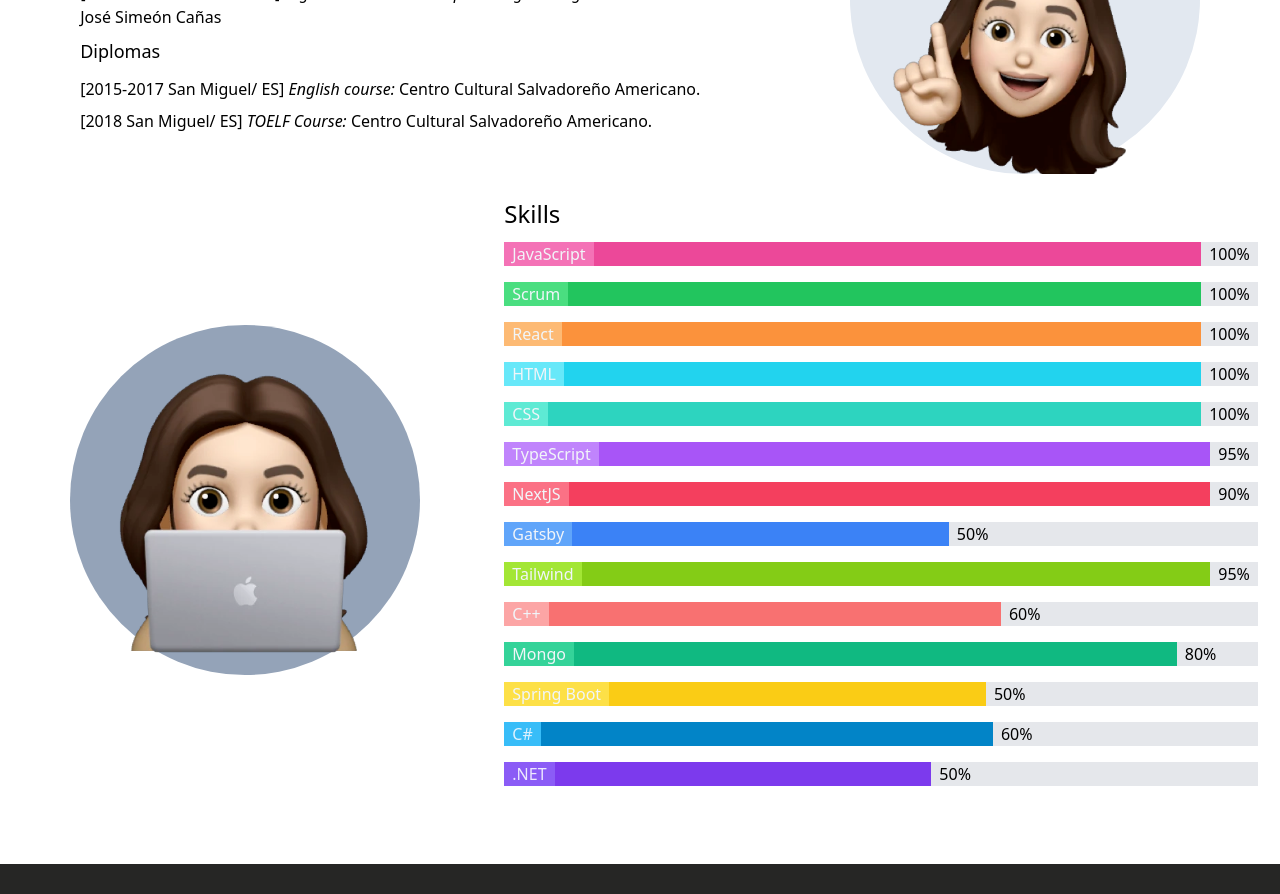
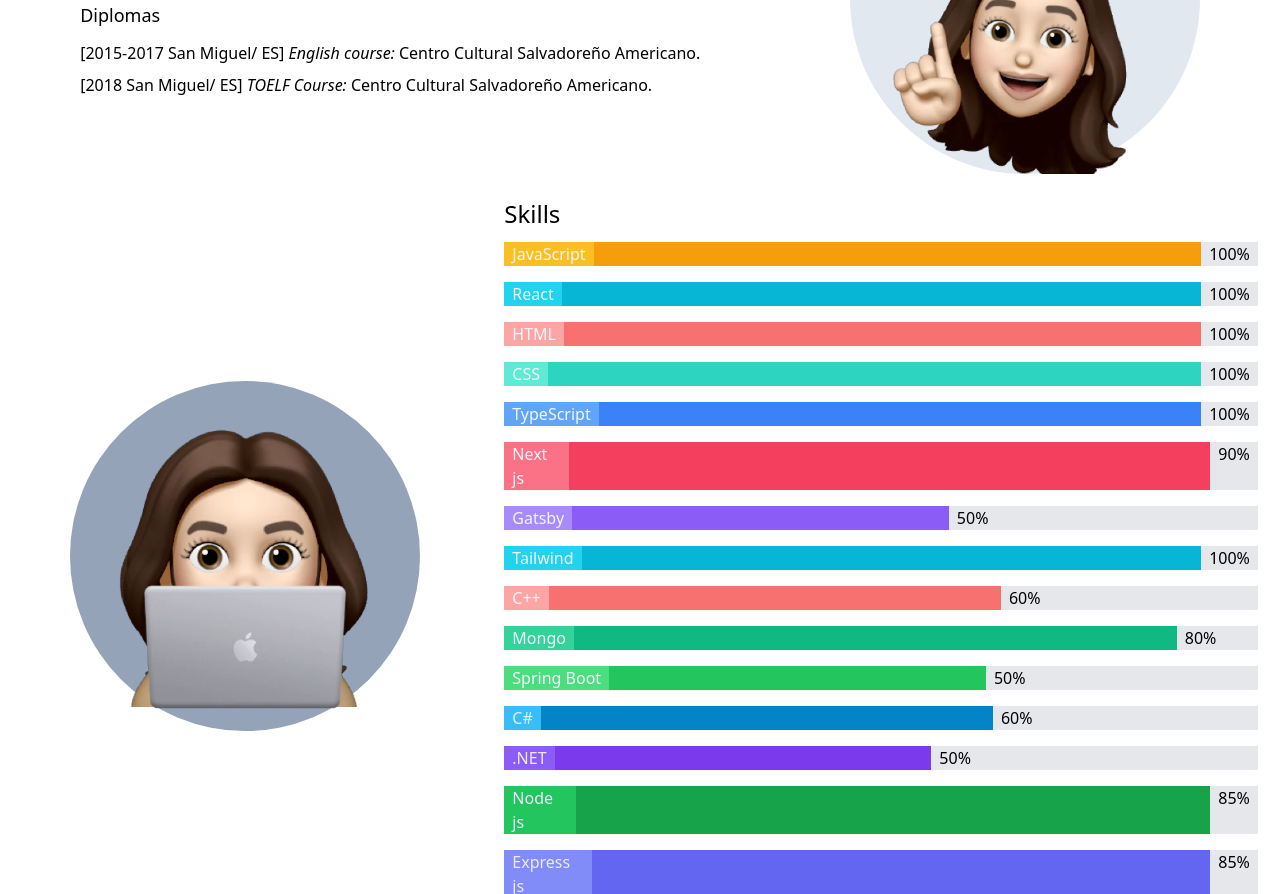
Before and after one commit to sugeyth02/diana-s-portfolio, a Gatsby site: page /about in a window 1280 px wide. Shown: the part 754-1648 px from the top of the page. Built offline with nearby package versions, Linux system fonts and the light colour scheme; Gatsby itself is replaced by a stand-in of ours.

Commit message:
:sparkles: update about me

```diff
--- a/package.json
+++ b/package.json
@@ -17,7 +17,7 @@
   },
   "dependencies": {
     "gastby": "^1.0.1",
-    "gatsby": "^4.12.1",
+    "gatsby": "^4.25.8",
     "gatsby-image": "^3.11.0",
     "gatsby-plugin-image": "^2.12.1",
     "gatsby-plugin-sharp": "^4.12.1",
--- a/src/components/Footer/index.tsx
+++ b/src/components/Footer/index.tsx
@@ -4,9 +4,9 @@
   return (
     <div className='flex flex-col sm:flex-row justify-between items-center gap-4  p-5 px-10 sm:px-5 bg-[#262625]'>
       <div className='flex flex-col sm:flex-row justify-center items-center gap-5 p-4'>
-        <a className='flex gap-2 items-center tno-underline text-slate-100' href='mailto:d.sugeyth02@gmail.com' target='_blank'>
+        <a className='flex gap-2 items-center tno-underline text-slate-100' href='mailto:dianaumana.dev@gmail.com' target='_blank'>
           <svg xmlns="http://www.w3.org/2000/svg" fill='#e5e7eb' height={32} width={32} viewBox="0 0 512 512"><path d="M48 64C21.5 64 0 85.5 0 112c0 15.1 7.1 29.3 19.2 38.4L236.8 313.6c11.4 8.5 27 8.5 38.4 0L492.8 150.4c12.1-9.1 19.2-23.3 19.2-38.4c0-26.5-21.5-48-48-48H48zM0 176V384c0 35.3 28.7 64 64 64H448c35.3 0 64-28.7 64-64V176L294.4 339.2c-22.8 17.1-54 17.1-76.8 0L0 176z"/></svg>
-          <span>d.sugeyth02@gmail.com</span>
+          <span>dianaumana.dev@gmail.com</span>
         </a>
         <a className='flex gap-2 items-center tno-underline text-slate-100' href='https://www.linkedin.com/in/diana-uma%C3%B1a-5894b6188/' target='_blank'>
           <svg xmlns="http://www.w3.org/2000/svg" fill='#e5e7eb' height={32} width={32}  viewBox="0 0 448 512"><path d="M416 32H31.9C14.3 32 0 46.5 0 64.3v383.4C0 465.5 14.3 480 31.9 480H416c17.6 0 32-14.5 32-32.3V64.3c0-17.8-14.4-32.3-32-32.3zM135.4 416H69V202.2h66.5V416zm-33.2-243c-21.3 0-38.5-17.3-38.5-38.5S80.9 96 102.2 96c21.2 0 38.5 17.3 38.5 38.5 0 21.3-17.2 38.5-38.5 38.5zm282.1 243h-66.4V312c0-24.8-.5-56.7-34.5-56.7-34.6 0-39.9 27-39.9 54.9V416h-66.4V202.2h63.7v29.2h.9c8.9-16.8 30.6-34.5 62.9-34.5 67.2 0 79.7 44.3 79.7 101.9V416z" /></svg>
--- a/src/pages/about.tsx
+++ b/src/pages/about.tsx
@@ -7,163 +7,182 @@
     <div>
       <title>Diana's About</title>
       <Main>
-        <div className='font-sans mb-[50px]'>
-          <h1 className='text-4xl font-sans text-center py-12'>About me</h1>
-          <div className='flex p-[12px] flex-col items-center justify-center gap-12 sm:gap-4 sm:flex-row'>
-            <div className=' bg-slate-300 inline-block rounded-full'>
+        <div className="font-sans mb-[50px]">
+          <h1 className="text-4xl font-sans text-center py-12">About me</h1>
+          <div className="flex p-[12px] flex-col items-center justify-center gap-12 sm:gap-4 sm:flex-row">
+            <div className=" bg-slate-300 inline-block rounded-full">
               <StaticImage
-                src='./../images/presentation.png'
-                alt='presentation'
+                src="./../images/presentation.png"
+                alt="presentation"
                 width={350}
                 height={350}
-                placeholder='blurred'
+                placeholder="blurred"
               />
             </div>
-            <div className='w-[60%]'>
-              <h2 className='text-2xl font-medium'>Who I am?</h2>
-              <div className='pt-3 text-base'>
-                <p className='p-2'>I am a driven and creative individual with a passion for technology and a thirst for knowledge. Throughout my academic career, I have consistently challenged myself to learn new skills and push my boundaries, and I am excited to keep this same mindset in the professional world.</p>
-                <p className='p-2'>I am constantly seeking out new challenges and opportunities to learn new things while I do my job with love and joy!</p>
-                <p className='p-2'>Beyond my technical abilities, I also take pride in my ability to work well with others and help others, I am a strong believer in the power of collaboration and teamwork!</p>
-                <p className='p-2'>Looking ahead to my future career, I am eager to continue growing and developing as a professional in the field of technology. With my passion for innovation, dedication to learn, and strong work ethic.</p>
+            <div className="w-[60%]">
+              <h2 className="text-2xl font-medium">Who I am?</h2>
+              <div className="pt-3 text-base">
+                <p className="p-2">
+                  I am a driven and creative individual with a passion for
+                  technology and a thirst for knowledge. Throughout my academic
+                  career, I have consistently challenged myself to learn new
+                  skills and push my boundaries, and I am excited to keep this
+                  same mindset in the professional world.
+                </p>
+                <p className="p-2">
+                  I am constantly seeking out new challenges and opportunities
+                  to learn new things while I do my job with love and joy!
+                </p>
+                <p className="p-2">
+                  Beyond my technical abilities, I also take pride in my ability
+                  to work well with others and help others, I am a strong
+                  believer in the power of collaboration and teamwork!
+                </p>
+                <p className="p-2">
+                  Looking ahead to my future career, I am eager to continue
+                  growing and developing as a professional in the field of
+                  technology. With my passion for innovation, dedication to
+                  learn, and strong work ethic.
+                </p>
               </div>
             </div>
           </div>
-          <div className='flex p-[12px] flex-col items-center justify-center gap-12 sm:gap-4 sm:flex-row-reverse'>
-            <div className='bg-slate-200 inline-block rounded-full'>
+          <div className="flex p-[12px] flex-col items-center justify-center gap-12 sm:gap-4 sm:flex-row-reverse">
+            <div className="bg-slate-200 inline-block rounded-full">
               <StaticImage
-                src='./../images/education.png'
-                alt='education'
+                src="./../images/education.png"
+                alt="education"
                 width={350}
                 height={350}
-                placeholder='blurred'
+                placeholder="blurred"
               />
             </div>
-            <div className='w-[60%]'>
-              <h2 className='text-2xl font-medium pb-3'>My Education</h2>
-              <ul className=' flex flex-col gap-2'>
-                <h3 className='font-medium text-lg  pb-1'>Basic</h3>
+            <div className="w-[60%]">
+              <h2 className="text-2xl font-medium pb-3">My Education</h2>
+              <ul className=" flex flex-col gap-2">
                 <li>
-                  [2018 San Miguel/ ES]{' '}
-                  <span className='italic'>Middle Education/High school:</span>{' '}
-                  Complejo Educativo Católico Santa Sofia.
-                </li>
-                <li>
-                  [2019-now La Libertad/ ES]{' '}
-                  <span className=' italic'>
+                  [2019-2024 La Libertad/ ES]{" "}
+                  <span className=" italic">
                     Higher Education / Computer Engineering:
-                  </span>{' '}
+                  </span>{" "}
                   Universidad Centroamericana José Simeón Cañas
                 </li>
-                <h1 className=' text-lg font-medium pb-1'>Diplomas</h1>
+                <h1 className=" text-lg font-medium pb-1">Diplomas</h1>
                 <li>
-                  [2015-2017 San Miguel/ ES]{' '}
-                  <span className='italic'>English course:</span> Centro
+                  [2015-2017 San Miguel/ ES]{" "}
+                  <span className="italic">English course:</span> Centro
                   Cultural Salvadoreño Americano.
                 </li>
                 <li>
-                  [2018 San Miguel/ ES]{' '}
-                  <span className=' italic'>TOELF Course:</span> Centro Cultural
+                  [2018 San Miguel/ ES]{" "}
+                  <span className=" italic">TOELF Course:</span> Centro Cultural
                   Salvadoreño Americano.
                 </li>
               </ul>
             </div>
           </div>
-          <div className='w-[100%] flex p-[12px] flex-col items-center justify-around gap-12 sm:gap-4 sm:flex-row'>
-            <div className='bg-slate-400 inline-block rounded-full mx-0 sm:mx-12'>
+          <div className="w-[100%] flex p-[12px] flex-col items-center justify-around gap-12 sm:gap-4 sm:flex-row">
+            <div className="bg-slate-400 inline-block rounded-full mx-0 sm:mx-12">
               <StaticImage
-                src='./../images/experience.png'
-                alt='education'
+                src="./../images/experience.png"
+                alt="education"
                 width={350}
                 height={350}
-                placeholder='blurred'
+                placeholder="blurred"
               />
             </div>
-            <div className='w-[100%] sm:w-[60%]'>
-              <h2 className='text-2xl font-medium pb-3'>Skills</h2>
-              <div className='bg-gray-200 flex mb-4'>
-                <span className='px-2 bg-pink-400 text-slate-100 '>
+            <div className="w-[100%] sm:w-[60%]">
+              <h2 className="text-2xl font-medium pb-3">Skills</h2>
+              <div className="bg-gray-200 flex mb-4">
+                <span className="px-2 bg-amber-400 text-slate-100 ">
                   JavaScript
                 </span>
-                <div  className='w-[100%] bg-pink-500 '></div>
-                <span className='px-2'>100%</span>
+                <div className="w-[100%] bg-amber-500 "></div>
+                <span className="px-2">100%</span>
               </div>
-              <div className='bg-gray-200 flex mb-4'>
-                <span className='px-2 bg-green-400 text-slate-100 '>
-                  Scrum
-                </span>
-                <div  className='w-[100%] bg-green-500 '></div>
-                <span className='px-2'>100%</span>
+              <div className="bg-gray-200 flex mb-4">
+                <span className="px-2 bg-cyan-400 text-slate-100">React</span>
+                <div className="w-[100%] bg-cyan-500 "></div>
+                <span className="px-2">100%</span>
               </div>
-              <div className='bg-gray-200 flex mb-4'>
-                <span className='px-2 bg-orange-300 text-slate-100'>React</span>
-                <div  className='w-[100%] bg-orange-400 '></div>
-                <span className='px-2'>100%</span>
+              <div className="bg-gray-200 flex mb-4">
+                <span className="px-2 bg-red-300 text-slate-100">HTML</span>
+                <div className="w-[100%] bg-red-400 "></div>
+                <span className="px-2">100%</span>
               </div>
-              <div className='bg-gray-200 flex mb-4'>
-                <span className='px-2 bg-cyan-300 text-slate-100'>HTML</span>
-                <div  className='w-[100%] bg-cyan-400 '></div>
-                <span className='px-2'>100%</span>
+              <div className="bg-gray-200 flex mb-4">
+                <span className="px-2 bg-teal-300 text-slate-100">CSS</span>
+                <div className="w-[100%] bg-teal-400 "></div>
+                <span className="px-2">100%</span>
               </div>
-              <div className='bg-gray-200 flex mb-4'>
-                <span className='px-2 bg-teal-300 text-slate-100'>CSS</span>
-                <div  className='w-[100%] bg-teal-400 '></div>
-                <span className='px-2'>100%</span>
-              </div>
-              <div className='bg-gray-200 flex mb-4'>
-                <span className='px-2 bg-purple-400 text-slate-100'>
+              <div className="bg-gray-200 flex mb-4">
+                <span className="px-2 bg-blue-400 text-slate-100">
                   TypeScript
                 </span>
-                <div  className='w-[95%] bg-purple-500 '></div>
-                <span className='px-2'>95%</span>
+                <div className="w-[100%] bg-blue-500 "></div>
+                <span className="px-2">100%</span>
               </div>
-              <div className='bg-gray-200 flex mb-4'>
-                <span className='px-2 bg-rose-400 text-slate-100'>
-                  NextJS
-                </span>
-                <div  className='w-[90%] bg-rose-500 '></div>
-                <span className='px-2'>90%</span>
+              <div className="bg-gray-200 flex mb-4">
+                <span className="px-2 bg-rose-400 text-slate-100">Next js</span>
+                <div className="w-[89%] bg-rose-500 "></div>
+                <span className="px-2">90%</span>
               </div>
-              <div className='bg-gray-200 flex mb-4'>
-                <span className='px-2 bg-blue-400 text-slate-100'>
+              <div className="bg-gray-200 flex mb-4">
+                <span className="px-2 bg-violet-400 text-slate-100">
                   Gatsby
                 </span>
-                <div  className='w-[50%] bg-blue-500 '></div>
-                <span className='px-2'>50% </span>
+                <div className="w-[50%] bg-violet-500 "></div>
+                <span className="px-2">50% </span>
               </div>
-              <div className='bg-gray-200 flex mb-4'>
-                <span className='px-2 bg-lime-400 text-slate-100'>
+              <div className="bg-gray-200 flex mb-4">
+                <span className="px-2 bg-cyan-400 text-slate-100">
                   Tailwind
                 </span>
-                <div  className='w-[95%] bg-lime-500 '></div>
-                <span className='px-2'>95%</span>
+                <div className="w-[100%] bg-cyan-500 "></div>
+                <span className="px-2">100%</span>
               </div>
-              <div className='bg-gray-200 flex mb-4'>
-                <span className='px-2 bg-red-300 text-slate-100'>C++</span>
-                <div  className='w-[60%] bg-red-400 '></div>
-                <span className='px-2'>60%</span>
+              <div className="bg-gray-200 flex mb-4">
+                <span className="px-2 bg-red-300 text-slate-100">C++</span>
+                <div className="w-[60%] bg-red-400 "></div>
+                <span className="px-2">60%</span>
               </div>
-              <div className='bg-gray-200 flex mb-4'>
-                <span className='px-2 bg-emerald-400 text-slate-100'>
+              <div className="bg-gray-200 flex mb-4">
+                <span className="px-2 bg-emerald-400 text-slate-100">
                   Mongo
                 </span>
-                <div  className='w-[80%] bg-emerald-500 '></div>
-                <span className='px-2'>80%</span>
+                <div className="w-[80%] bg-emerald-500 "></div>
+                <span className="px-2">80%</span>
               </div>
-              <div className='bg-gray-200 flex mb-4'>
-                <span className='px-2 bg-yellow-300 text-slate-100'>Spring Boot</span>
-                <div  className='w-[50%] bg-yellow-400 '></div>
-                <span className='px-2'>50%</span>
+              <div className="bg-gray-200 flex mb-4">
+                <span className="px-2 bg-green-400 text-slate-100">
+                  Spring Boot
+                </span>
+                <div className="w-[50%] bg-green-500 "></div>
+                <span className="px-2">50%</span>
               </div>
-              <div className='bg-gray-200 flex mb-4'>
-                <span className='px-2 bg-sky-400 text-sky-100'>C#</span>
-                <div className='w-[60%] bg-sky-600 '></div>
-                <span className='px-2'>60%</span>
+              <div className="bg-gray-200 flex mb-4">
+                <span className="px-2 bg-sky-400 text-sky-100">C#</span>
+                <div className="w-[60%] bg-sky-600 "></div>
+                <span className="px-2">60%</span>
               </div>
-              <div className='bg-gray-200 flex mb-4'>
-                <span className='px-2 bg-violet-500 text-violet-100'>.NET</span>
-                <div className='w-[50%] bg-violet-600 '></div>
-                <span className='px-2'>50%</span>
+              <div className="bg-gray-200 flex mb-4">
+                <span className="px-2 bg-violet-500 text-violet-100">.NET</span>
+                <div className="w-[50%] bg-violet-600 "></div>
+                <span className="px-2">50%</span>
+              </div>
+              <div className="bg-gray-200 flex mb-4">
+                <span className="px-2 bg-green-500 text-violet-100">
+                  Node js
+                </span>
+                <div className="w-[85%] bg-green-600 "></div>
+                <span className="px-2">85%</span>
+              </div>
+              <div className="bg-gray-200 flex mb-4">
+                <span className="px-2 bg-indigo-400 text-violet-100">
+                  Express js
+                </span>
+                <div className="w-[85%] bg-indigo-500 "></div>
+                <span className="px-2">85%</span>
               </div>
             </div>
           </div>
```
Also changed, not shown: src/pages/index.tsx (+12 -12 lines), 1 other file.
